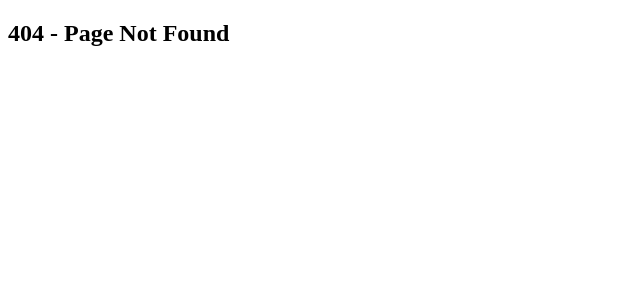
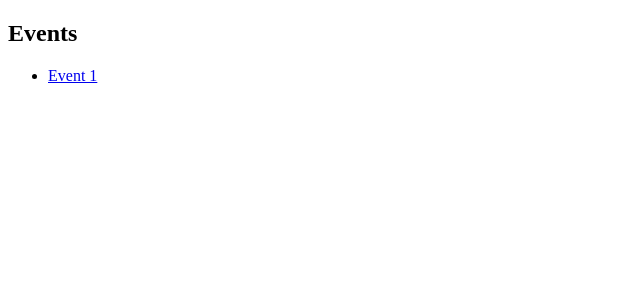
Before and after one commit to danny270793/MMAScoreCard, a React (Vite) app in the folder web/: page /events in a window 1280 px wide. Before the commit this address had no page. Shown: the top 300 px of the page, without its empty margins (0-640 px from the left). Built offline with nearby package versions, Linux system fonts and the light colour scheme.

Commit message:
add new routes

```diff
--- a/web/src/main.tsx
+++ b/web/src/main.tsx
@@ -2,15 +2,17 @@ import { StrictMode } from 'react'
 import { createRoot } from 'react-dom/client'
 import { BrowserRouter as Router, Routes, Route } from "react-router-dom";
 import Home from './pages/home';
-import About from './pages/about';
 import NotFound from './pages/404';
+import Events from './pages/events';
+import Event from './pages/event';
 
 createRoot(document.getElementById('root')!).render(
   <StrictMode>
     <Router>
       <Routes>
         <Route path="/" element={<Home />} />
-        <Route path="/about" element={<About />} />
+        <Route path="/events" element={<Events />} />
+        <Route path="/events/:id" element={<Event />} />
         <Route path="*" element={<NotFound />} />
       </Routes>
     </Router>
--- a/web/src/pages/about.tsx
+++ /dev/null
@@ -1,5 +0,0 @@
-const About = () => {
-  return <h2>About Page</h2>;
-};
-
-export default About;
--- /dev/null
+++ b/web/src/pages/event.tsx
@@ -0,0 +1,13 @@
+import { useParams } from "react-router-dom";
+
+const Event = () => {
+  const { id } = useParams();
+
+  return (
+    <div>
+      <h2>Event {id}</h2>
+    </div>
+  );
+};
+
+export default Event;
--- /dev/null
+++ b/web/src/pages/events.tsx
@@ -0,0 +1,18 @@
+import { Link } from "react-router-dom";
+
+const Events = () => {
+  return (
+    <div>
+      <h2>Events</h2>
+      <ul>
+        <li>
+          <Link to="/events/1">
+            Event 1
+          </Link>
+        </li>
+      </ul>
+    </div>
+  );
+};
+
+export default Events;
--- a/web/src/pages/home.tsx
+++ b/web/src/pages/home.tsx
@@ -1,5 +1,15 @@
+import { Link } from "react-router-dom";
+
 const Home = () => {
-  return <h2>Home Page</h2>;
+  return (
+    <ul>
+      <li>
+        <Link to="/events">
+          Events
+        </Link>
+      </li>
+    </ul>
+  );
 };
 
 export default Home;
```
